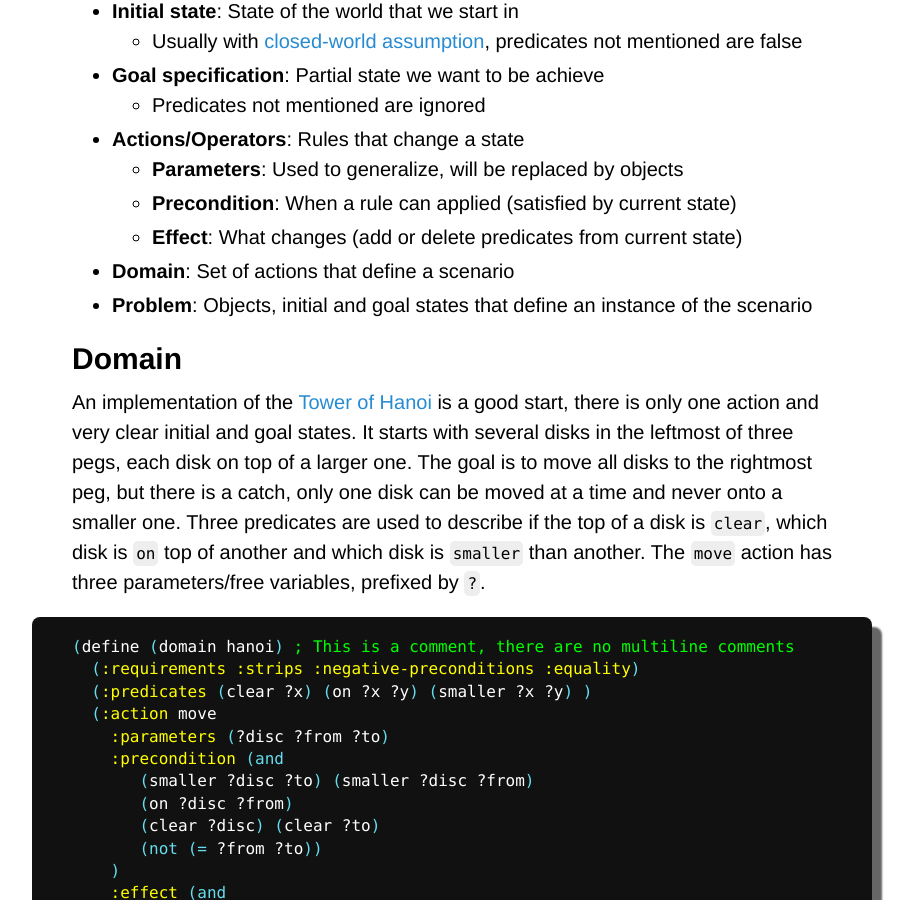
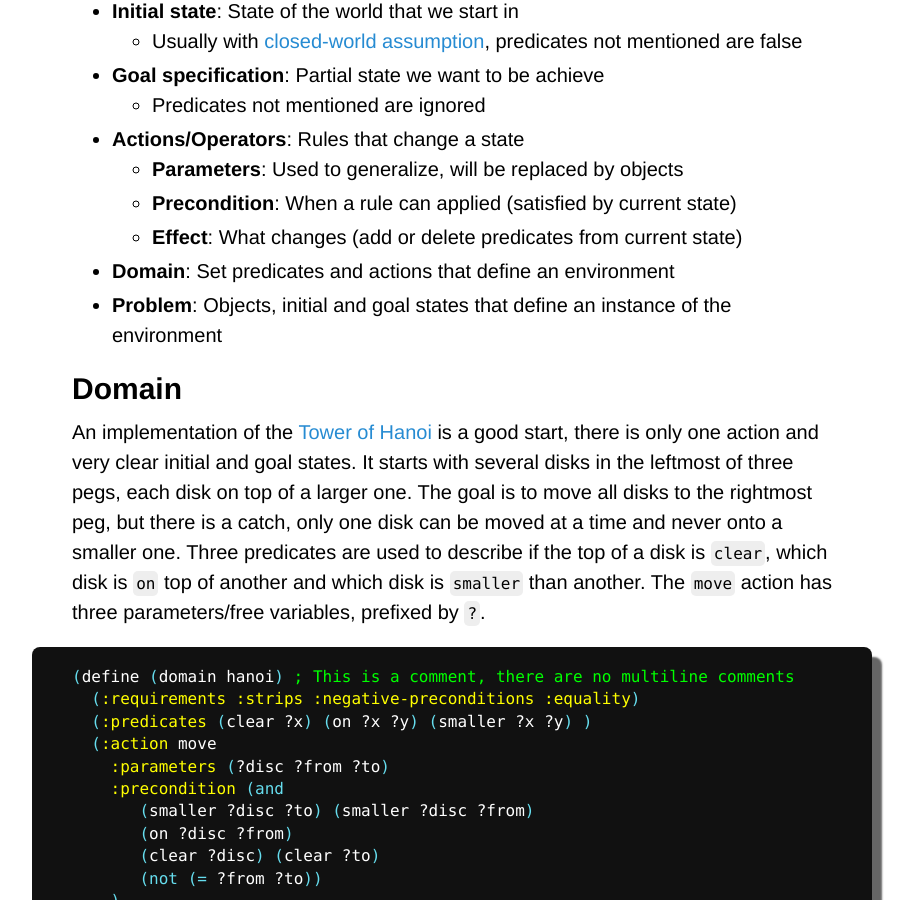
Before and after one commit to Maumagnaguagno/maumagnaguagno.github.io, a Jekyll site: the page built from pddl.md, in a window 1280 px wide and 900 px high, scrolled down 756 px. Shown: the whole window, without its empty margins (188-1102 px from the left). Built offline with Jekyll 4.4.1, drawn with Linux system fonts in a browser that asks for light colours; our own code applies the rules of GitHub Pages for plain Markdown files.

Commit message:
Rephrase PDDL Planning elements domain and problem

```diff
--- a/pddl.md
+++ b/pddl.md
@@ -30,8 +30,8 @@ PDDL is incremented from time to time to support such missing features, which ma
   - **Parameters**: Used to generalize, will be replaced by objects
   - **Precondition**: When a rule can applied (satisfied by current state)
   - **Effect**: What changes (add or delete predicates from current state)
-- **Domain**: Set of actions that define a scenario
-- **Problem**: Objects, initial and goal states that define an instance of the scenario
+- **Domain**: Set predicates and actions that define an environment
+- **Problem**: Objects, initial and goal states that define an instance of the environment
 
 ## Domain
 An implementation of the [Tower of Hanoi](https://en.wikipedia.org/wiki/Tower_of_Hanoi) is a good start, there is only one action and very clear initial and goal states.
```
